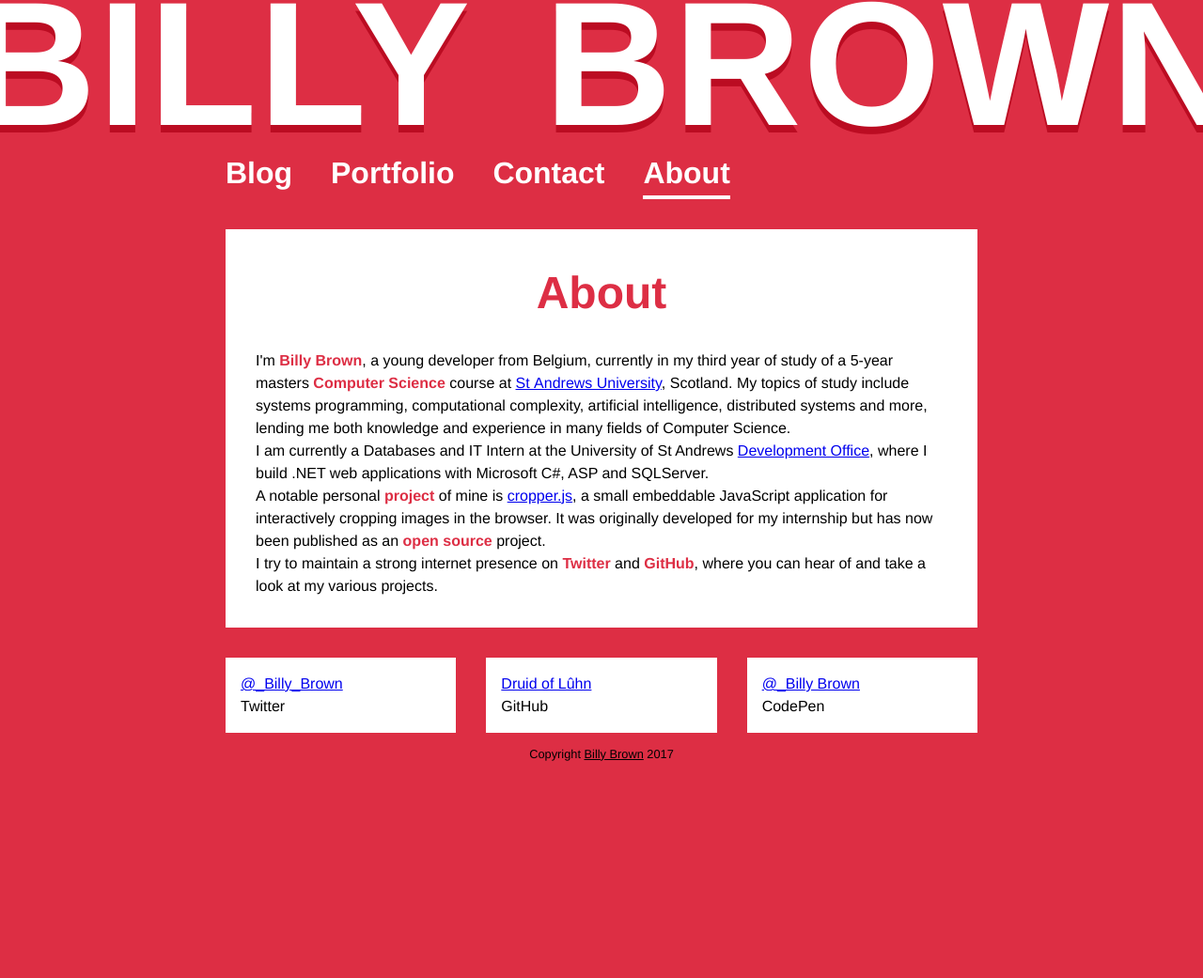
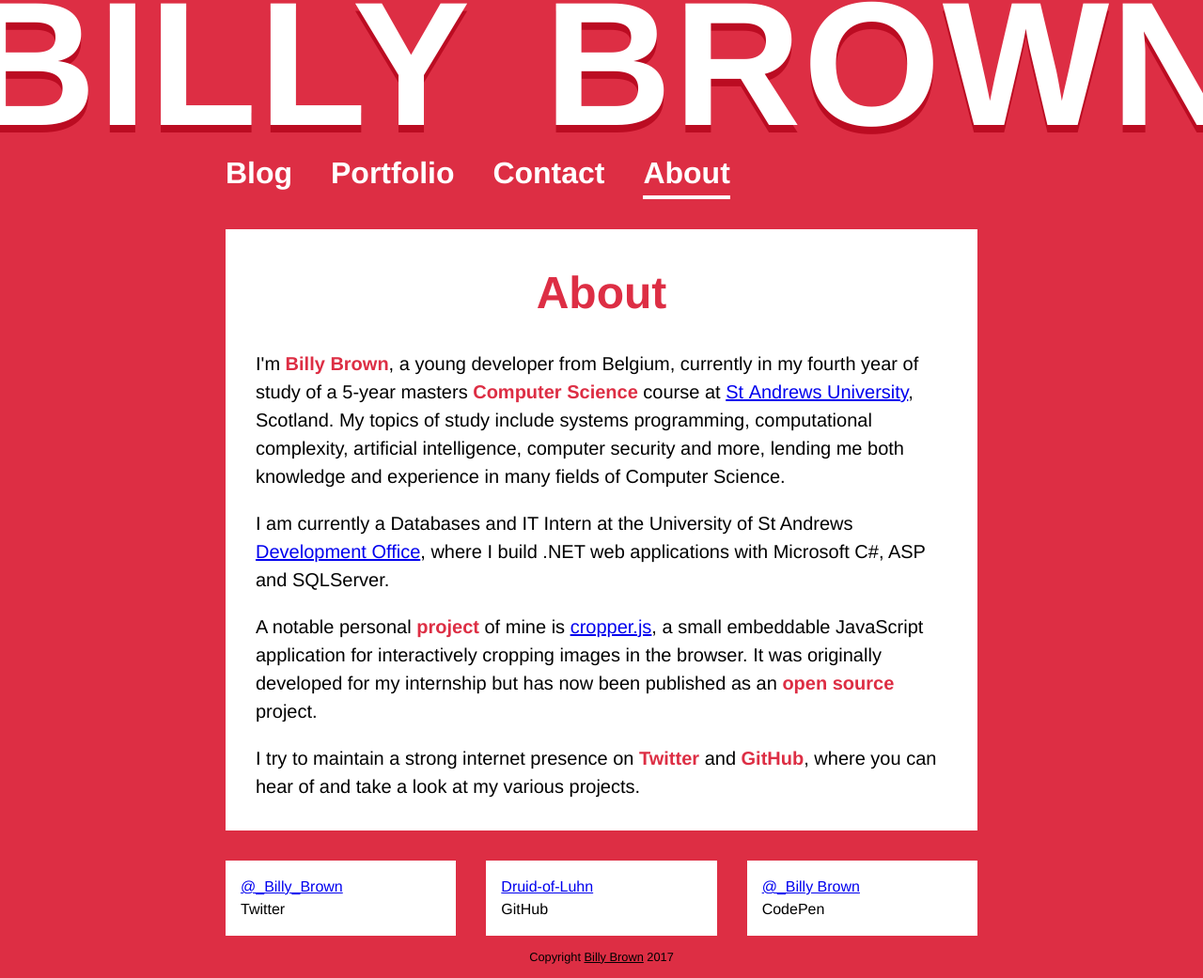
Before and after one commit to Druid-of-Luhn/druid-of-luhn.github.io, a Jekyll site: the page built from index.html, in a window 1280 px wide. Shown: the whole page at 94% size. Built offline with Jekyll 4.4.1, drawn with Linux system fonts in a browser that asks for light colours; before the commit the page ends 900 px from its top, so only the background shows below that.

Commit message:
Fixed social media meta elements and about text size

```diff
--- a/_includes/social_meta.html
+++ b/_includes/social_meta.html
@@ -1,7 +1,7 @@
 <!-- Social Media stuff -->
 <meta property="og:site_name" content="{{ site.name }}">
 <meta property="og:title" content="{{ page.title }}">
-<meta property="og:description" content="{{ page.excerpt }}">
+<meta property="og:description" content="{{ page.excerpt | xml_escape }}">
 <meta property="og:url" content="{{ site.url }}{{ page.url }}">
 {% if page.category == "photography" %}
 <meta property="og:image" content="{{ site.url }}/img/full/{{ page.source }}">
--- a/_layouts/default.html
+++ b/_layouts/default.html
@@ -31,7 +31,7 @@
                 Twitter
             </div>
             <div class="reference">
-                <a href="https://github.com/Druid-of-Luhn">Druid of Lûhn</a>
+                <a href="https://github.com/Druid-of-Luhn">Druid-of-Luhn</a>
                 GitHub
             </div>
             <div class="reference">
--- a/contact/index.html
+++ b/contact/index.html
@@ -30,7 +30,7 @@
 <div class="form-row">
 	<input name="saveForm" type="submit" value="Submit">
 </div>
-<div style="display: none;">
+<div class="display-none">
 	<label for="comment">Do Not Fill This Out</label>
 	<textarea name="comment" id="comment" rows="1" cols="1"></textarea>
 	<input type="hidden" id="idstamp" name="idstamp" value="dwRAaiURhOUMozaAvoxO8u9w14pdomgegkqlukFUoKM=">
--- a/css/global.css
+++ b/css/global.css
@@ -29,6 +29,10 @@
 code {
     font-size: 1.2em;
     word-break: break-all;
+}
+
+.display-none {
+    display: none;
 }
 
 figure {
--- a/index.html
+++ b/index.html
@@ -2,10 +2,12 @@
 layout: default
 title: About
 ---
-<p>I'm <strong>Billy Brown</strong>, a young developer from Belgium, currently in my third year of study of a 5-year masters <strong>Computer Science</strong> course at <a href="http://www.st-andrews.ac.uk/" title="St Andrews University">St&nbsp;Andrews University</a>, Scotland. My topics of study include systems programming, computational complexity, artificial intelligence, distributed systems and more, lending me both knowledge and experience in many fields of Computer Science.</p>
+<article class="post__content">
+    <p>I'm <strong>Billy Brown</strong>, a young developer from Belgium, currently in my fourth year of study of a 5-year masters <strong>Computer Science</strong> course at <a href="http://www.st-andrews.ac.uk/" title="St Andrews University">St&nbsp;Andrews University</a>, Scotland. My topics of study include systems programming, computational complexity, artificial intelligence, computer security and more, lending me both knowledge and experience in many fields of Computer Science.</p>
 
-<p>I am currently a Databases and IT Intern at the University of St Andrews <a href="http://www.st-andrews.ac.uk/development/" title="St Andrews University Development Office">Development Office</a>, where I build .NET web applications with Microsoft C#, ASP and SQLServer.</p>
+    <p>I am currently a Databases and IT Intern at the University of St Andrews <a href="http://www.st-andrews.ac.uk/development/" title="St Andrews University Development Office">Development Office</a>, where I build .NET web applications with Microsoft C#, ASP and SQLServer.</p>
 
-<p>A notable personal <strong>project</strong> of mine is <a href="https://github.com/Druid-of-Luhn/cropper.js" title="cropper.js">cropper.js</a>, a small embeddable JavaScript application for interactively cropping images in the browser. It was originally developed for my internship but has now been published as an  <strong>open source</strong> project.</p>
+    <p>A notable personal <strong>project</strong> of mine is <a href="https://github.com/Druid-of-Luhn/cropper.js" title="cropper.js">cropper.js</a>, a small embeddable JavaScript application for interactively cropping images in the browser. It was originally developed for my internship but has now been published as an  <strong>open source</strong> project.</p>
 
-<p>I try to maintain a strong internet presence on <strong>Twitter</strong> and <strong>GitHub</strong>, where you can hear of and take a look at my various projects.</p>
+    <p>I try to maintain a strong internet presence on <strong>Twitter</strong> and <strong>GitHub</strong>, where you can hear of and take a look at my various projects.</p>
+</article>
```
